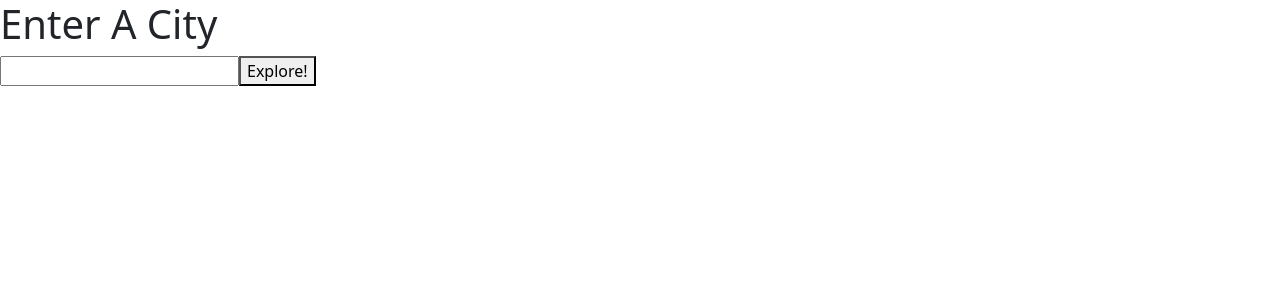
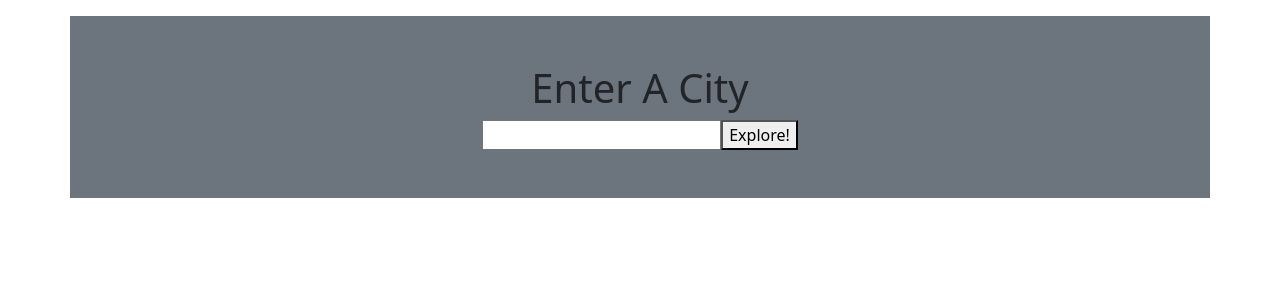
Before and after one commit to Jaimierl/city-explorer, a React (Create React App) app: page / in a window 1280 px wide. Shown: the top 300 px of the page. Built offline with nearby package versions, Linux system fonts and the light colour scheme.

Commit message:
CSS - Centering took half an hour....

```diff
--- a/src/App.js
+++ b/src/App.js
@@ -3,6 +3,7 @@ import axios from 'axios';
 import Map from './components/Map'
 import LatLon from './components/LatLon'
 import Error from './components/Error'
+import Container from 'react-bootstrap/Container'
 
 class App extends React.Component {
   constructor(props) {
@@ -26,35 +27,21 @@ class App extends React.Component {
     console.log(URL);
 
 
-
     // Try & Axios Get Request
-
     try {
       let locData = await axios.get(URL);
-      // console.log(locData);
-
-
 
       // // Response obj.data
-      // console.log(locData.data[0]);
       // console.log(this.state.locationObj);
+
       // // Set it to state
       this.setState({ locationObj: locData.data[0] })
-      // console.log(this.state.locationObj)
 
-      // console.log('lat:', this.state.locationObj.lat)
-      // console.log('lon:', this.state.locationObj.lon)
+      // This is where we want to create the Map Url. It NEEDS to be underneath the locationObj set State. Its pretty much conditional to info coming back about the city.
+      let mapURL = `https://maps.locationiq.com/v3/staticmap?key=${process.env.REACT_APP_API_KEY}&center=${this.state.locationObj.lat},${this.state.locationObj.lon}&zoom=12&size=500x500`;
 
-
-      // This is where we want to create the Map Url. It NEEDS to be underneath the locationObj set State.
-
-      let mapURL = `https://maps.locationiq.com/v3/staticmap?key=${process.env.REACT_APP_API_KEY}&center=${this.state.locationObj.lat},${this.state.locationObj.lon}&zoom=10`;
-
-      // let mapImg = await axios.get(mapURL);
       this.setState({ mapURL })
       console.log(mapURL);
-      // <img src='https://maps.locationiq.com/v3/staticmap?key=pk.e097a80bb405d0fda0b24c0d68c5ced0&center=32.7762719,-96.7968559'>
-      // Name	Description	Required	Values
     }
 
     catch (error) {
@@ -74,7 +61,8 @@ class App extends React.Component {
   render() {
     console.log(this.state.mapImg);
     return (
-      <>
+      <div className='d-flex justify-content-center' >
+        <Container fluid='md' className='p-5 m-3 bg-secondary text-center'>
           <h1>Enter A City</h1>
           <h3>{this.state.cityName}</h3>
           <input onChange={(event) => this.setState({ cityName: event.target.value })}>
@@ -94,7 +82,8 @@ class App extends React.Component {
               />
             </div>
           }
-      </>
+        </Container>
+      </div>
     );
   }
 }
--- a/src/components/Map.js
+++ b/src/components/Map.js
@@ -1,5 +1,5 @@
 import React from 'react';
-// import Img from 'react-bootstrap/Image'
+import Img from 'react-bootstrap/Image'
 import Row from 'react-bootstrap/Row'
 import Col from 'react-bootstrap/Col'
 
@@ -9,8 +9,8 @@ class Map extends React.Component {
     return (
       <>
         <Row className='border border-info'>
-          <Col>
-            <img src={this.props.mapImg} alt='Map of Your City' />
+          <Col >
+            <Img src={this.props.mapImg} alt='Map of Your City' />
           </Col>
         </Row>
       </>
```
Lines whose indentation alone changed are shown as unchanged.
